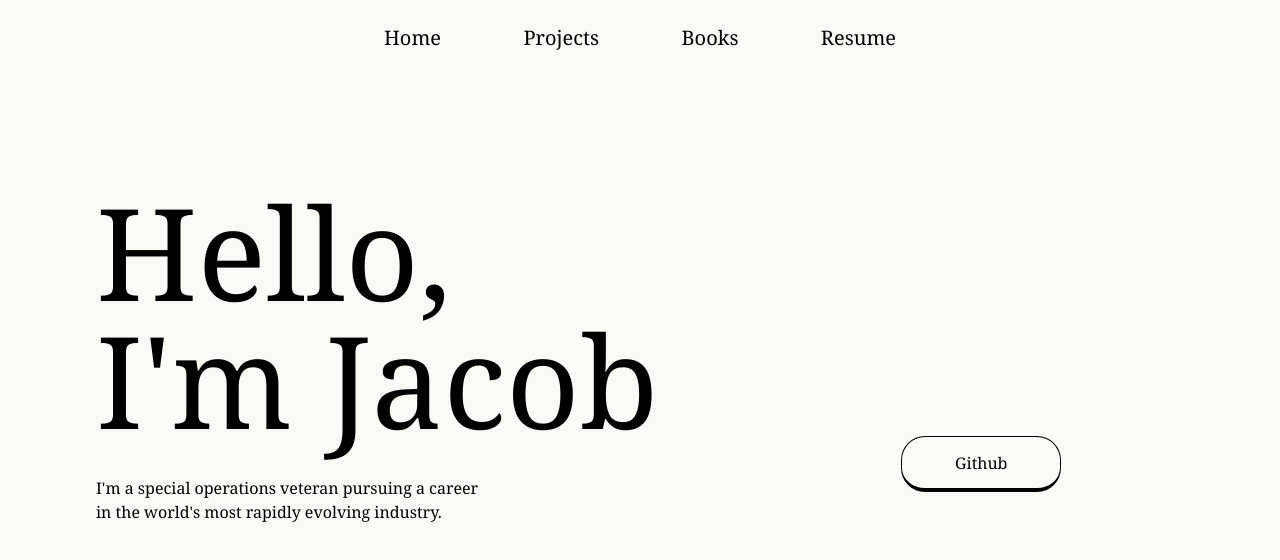
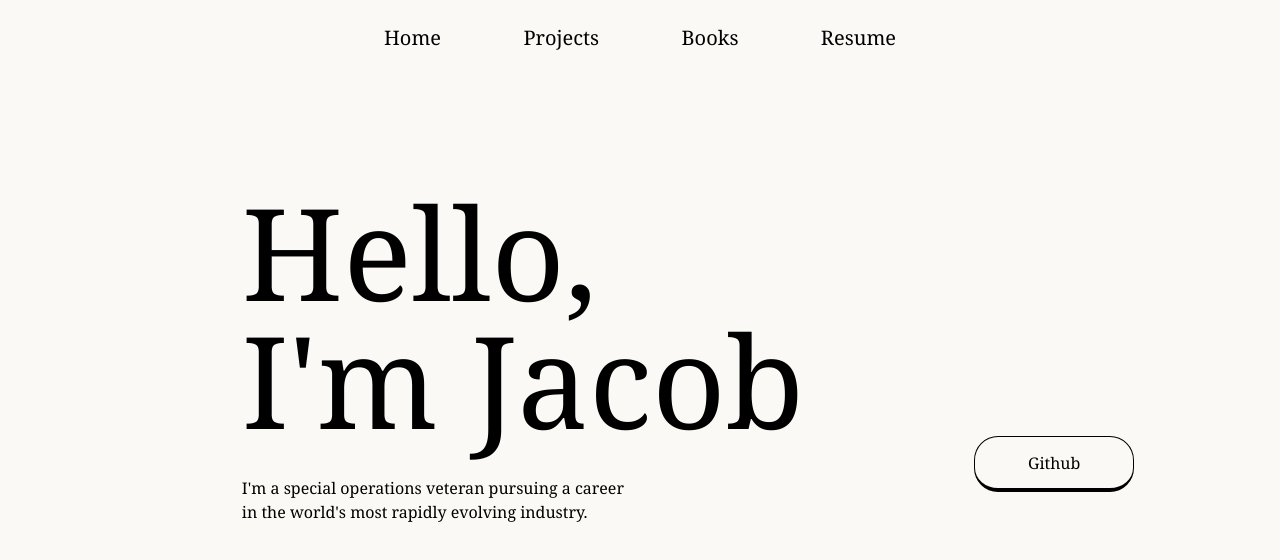
Before and after one commit to jacob-armiger/react-portfolio-site, a Next.js app: page / in a window 1280 px wide. Shown: the top 560 px of the page. Built offline with nearby package versions, Linux system fonts and the light colour scheme.

Commit message:
Update index page styling

```diff
--- a/src/components/Button.js
+++ b/src/components/Button.js
@@ -3,7 +3,7 @@ import Link from "next/link";
 export default function Button({ length, url = "", title = "Lorem Ipsum" }) {
     return (
         <Link
-            className="h-14 w-40 rounded-3xl border border-b-4 border-black pt-3.5 text-center hover:border hover:bg-gray-400 sm:m-auto"
+            className="h-14 w-40 rounded-3xl border border-b-4 border-black pt-3.5 text-center hover:border hover:bg-gray-400"
             target="_blank"
             href={url}
         >
--- a/src/pages/index.js
+++ b/src/pages/index.js
@@ -5,11 +5,11 @@ import Button from "@/components/Button";
 
 export default function Home() {
     return (
-        <div className="flex flex-col items-center md:flex-row">
+        <div className="flex flex-col items-center justify-evenly sm:flex-row 2xl:justify-center 2xl:space-x-24">
             <div className="h-10/12 mx-6 mb-6 mt-12 flex flex-col justify-center pb-0 sm:ml-24 sm:mt-0 sm:h-screen sm:pb-48">
-                <div className="pb-8">
-                    <p className="text-7xl sm:text-9xl">Hello,</p>
-                    <p className="text-7xl sm:text-9xl">I'm Jacob</p>
+                <div className="pb-8 text-7xl sm:text-9xl">
+                    <p>Hello,</p>
+                    <p>I'm Jacob</p>
                 </div>
 
                 <div className="max-w-sm">
```
